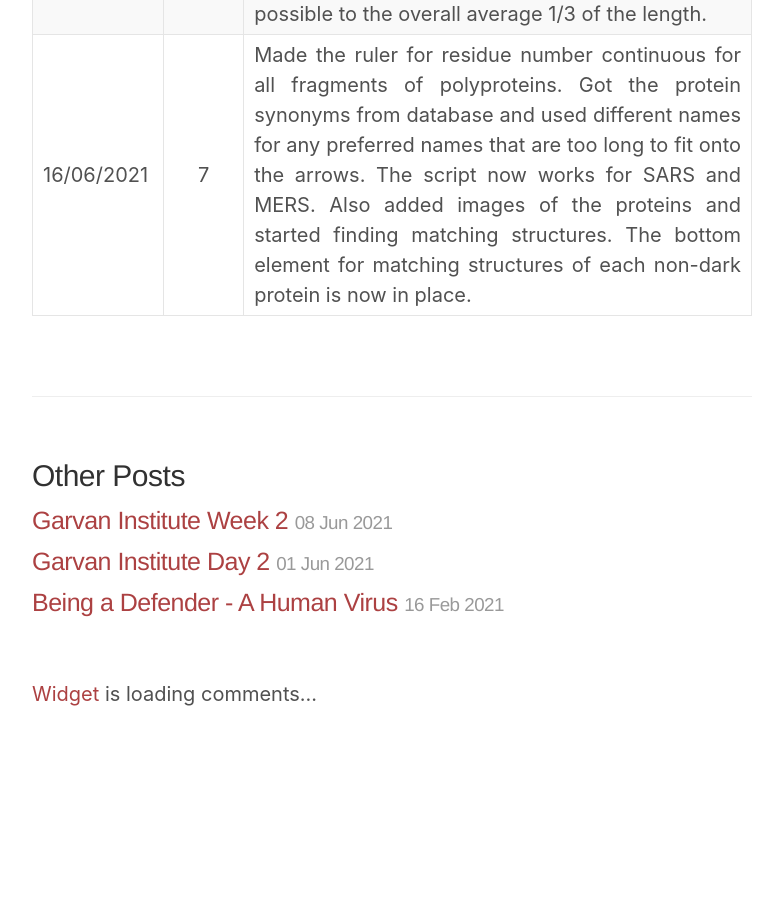
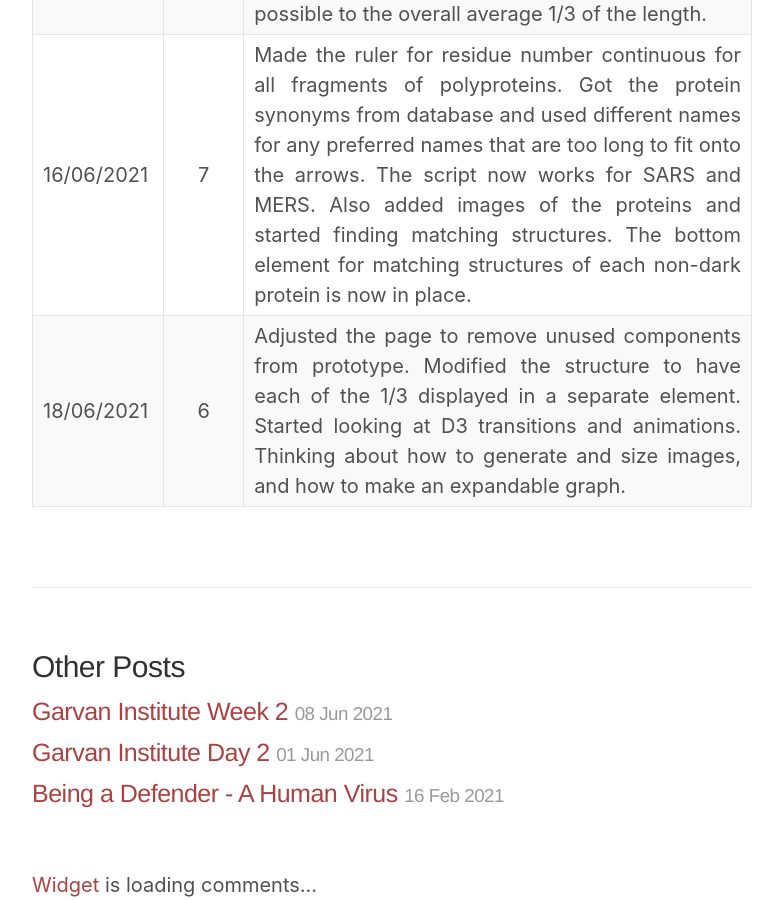
Before and after one commit to Key-Puncher/key-puncher.github.io, a Jekyll site: the page built from _posts/2021-06-08-garvan-institute-activity-log.md, in a window 1280 px wide and 900 px high, scrolled down 1618 px. Shown: the whole window, without its empty margins (248-1031 px from the left). Built offline with Jekyll 4.4.1, drawn with Linux system fonts in a browser that asks for light colours; a style sheet for code colours, icons or effects is not loaded; before the commit the page ends 2327 px from its top, so only the background shows below that.

Commit message:
Update 2021-06-08-garvan-institute-activity-log.md

```diff
--- a/_posts/2021-06-08-garvan-institute-activity-log.md
+++ b/_posts/2021-06-08-garvan-institute-activity-log.md
@@ -15,3 +15,4 @@ title: Garvan Institute Activity Log
 | 11/06/2021 | 7 | Added a ruler to the larger proteins, and smaller labels to sub 300 amino acid proteins. Also added text labels to all proteins that fit it. Next would be to look into fetching synonyms to label the smaller proteins that cannot fit a full name |
 | 15/06/2021 | 7 | Got some feedback about the ruler, and did some modifications with how the ticks are marked. And figured out an algorithm to split the three groups into roughly equal lengths rather than as close as possible to the overall average 1/3 of the length. |
 | 16/06/2021 | 7 | Made the ruler for residue number continuous for all fragments of polyproteins. Got the protein synonyms from database and used different names for any preferred names that are too long to fit onto the arrows. The script now works for SARS and MERS. Also added images of the proteins and started finding matching structures. The bottom element for matching structures of each non-dark protein is now in place. |
+| 18/06/2021 | 6 | Adjusted the page to remove unused components from prototype. Modified the structure to have each of the 1/3 displayed in a separate element. Started looking at D3 transitions and animations. Thinking about how to generate and size images, and how to make an expandable graph. |
```
